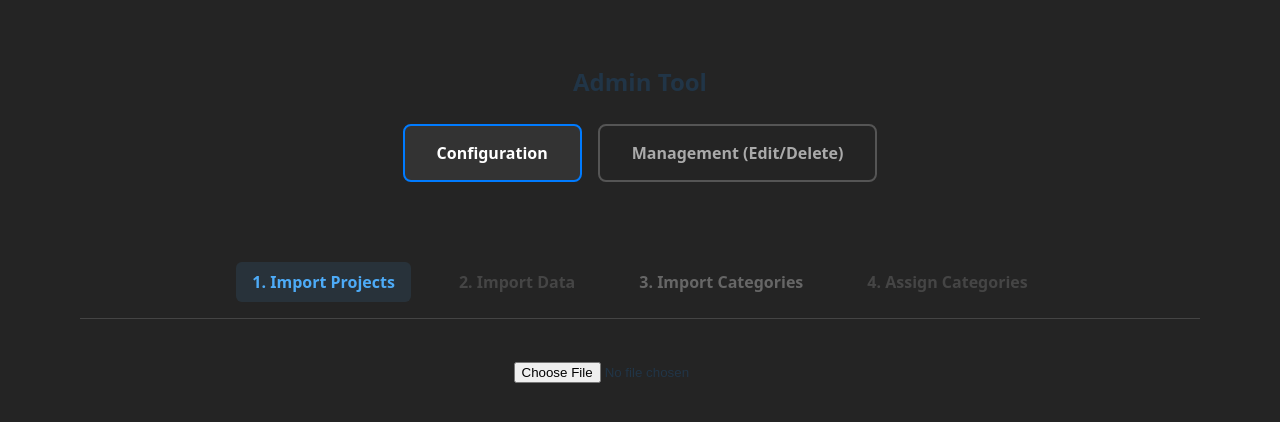
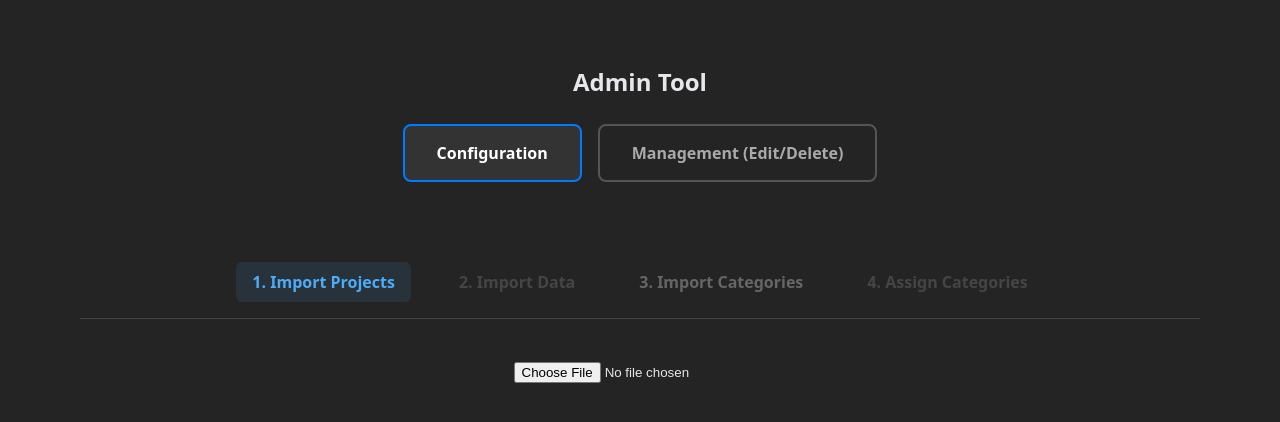
Before and after one commit to Learning-Dashboard/LD_admintool_frontend, a React (Vite) app: page / in a window 1280 px wide. Shown: the top 422 px of the page. Built offline with nearby package versions, Linux system fonts and the light colour scheme; no server answers.

Commit message:
Changed some frontend colors for more contrast

```diff
--- a/src/index.css
+++ b/src/index.css
@@ -63,7 +63,7 @@ button:focus-visible {
 
 @media (prefers-color-scheme: light) {
   :root {
-    color: #213547;
+    color: #e5e7eb;
     background-color: #ffffff;
   }
 
```
